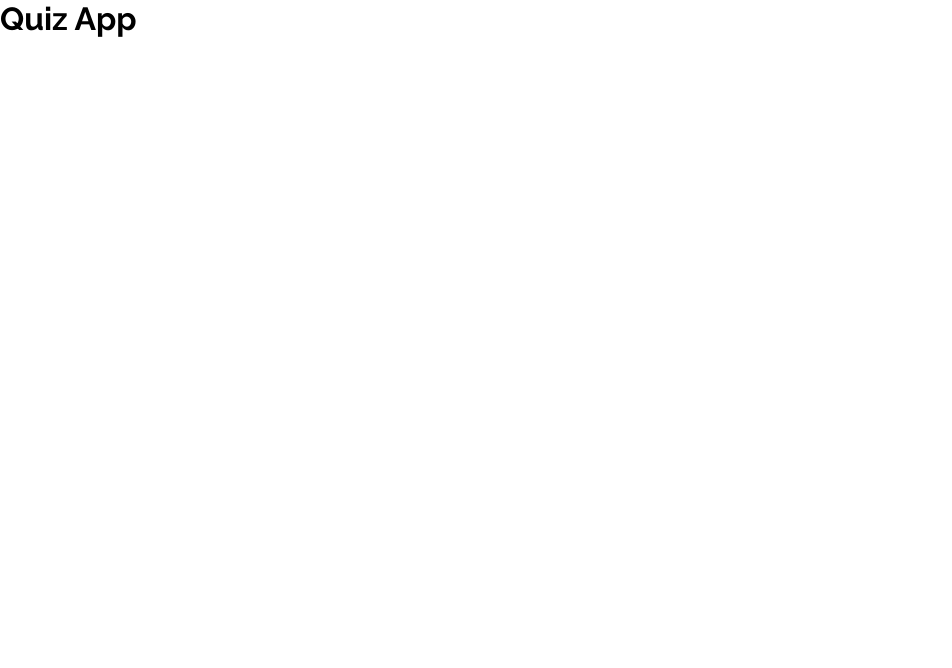
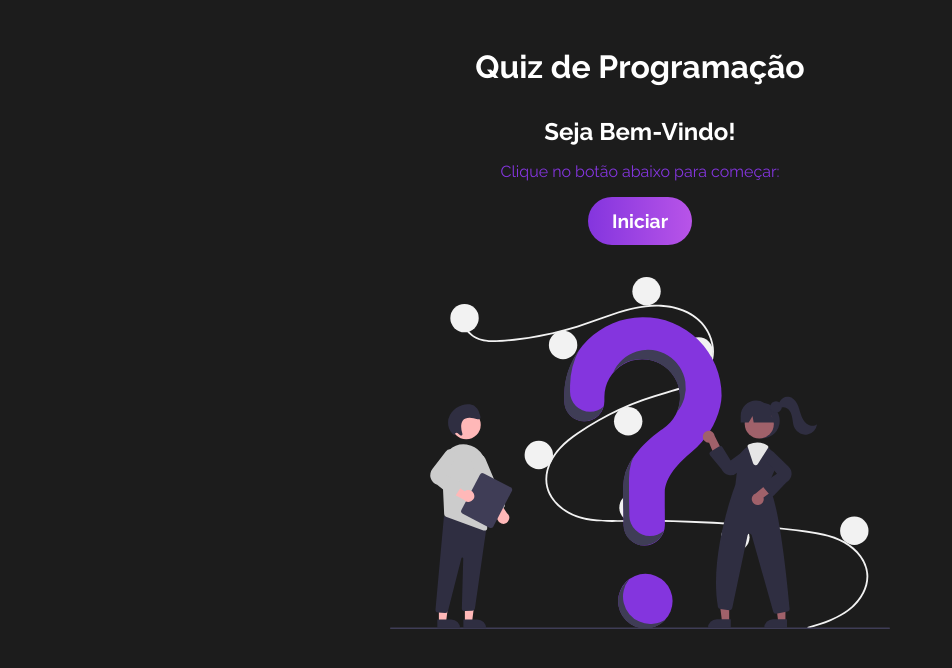
Before and after one commit to EmanuelQuintino/React-Projects, a React (Vite) app in the folder quiz-app/: page / in a window 1280 px wide. Shown: the top 668 px of the page, without its empty margins (0-952 px from the left). Built offline with nearby package versions, Linux system fonts and the light colour scheme.

Commit message:
add welcome component

```diff
--- a/quiz-app/src/App.css
+++ b/quiz-app/src/App.css
@@ -0,0 +1,13 @@
+.App {
+    text-align: center;
+    padding-top: 3rem;
+
+    display: flex;
+    align-items: center;
+    justify-content: center;
+    flex-direction: column;
+}
+
+.App h1 {
+    margin-bottom: 2rem;
+}
--- a/quiz-app/src/App.jsx
+++ b/quiz-app/src/App.jsx
@@ -1,9 +1,11 @@
 import './App.css'
+import { Welcome } from './components/Welcome'
 
 function App() {
   return (
     <div className="App">
-      <h1>Quiz App</h1>
+      <h1>Quiz de Programação</h1>
+      <Welcome/>
     </div>
   )
 }
--- /dev/null
+++ b/quiz-app/src/components/Welcome/index.jsx
@@ -0,0 +1,16 @@
+import React from 'react'
+import imageQuiz from '../../img/quiz.svg'
+import "./style.css"
+
+export const Welcome = () => {
+  return (
+    <div id='Welcome'>
+        <h2>Seja Bem-Vindo!</h2>
+        <p>
+            Clique no botão abaixo para começar:
+        </p>
+        <button>Iniciar</button>
+        <img src={imageQuiz} alt="Início do Quiz" />
+    </div>
+  )
+}
--- /dev/null
+++ b/quiz-app/src/components/Welcome/style.css
@@ -0,0 +1,17 @@
+#Welcome {
+    text-align: center;
+    max-width: 500px;
+}
+
+#Welcome h2 {
+    margin-bottom: 1rem;
+}
+
+#Welcome p {
+    margin-bottom: 1rem;
+    color: #8435de;
+}
+
+#Welcome img {
+    margin-top: 2rem;
+}
--- a/quiz-app/src/index.css
+++ b/quiz-app/src/index.css
@@ -2,5 +2,34 @@
   margin: 0;
   padding: 0;
   box-sizing: border-box;
+
   font-family: 'Raleway', sans-serif;
+  color: white;
 }
+
+body,
+html {
+  min-height: 100vh;
+  height: 100%;
+  background: #1c1c1c;
+}
+
+img {
+  max-width: 100%;
+}
+
+button {
+  font-weight: bold;
+  font-size: 1.2rem;
+
+  background: linear-gradient(90deg, rgba(132, 53, 222) 0%, rgba(184, 84, 232) 100%);
+  padding: .8rem 1.5rem;
+  border-radius: 3rem;
+  border: none;
+
+  cursor: pointer;
+}
+
+button:hover {
+  filter: brightness(1.1);
+}
```
